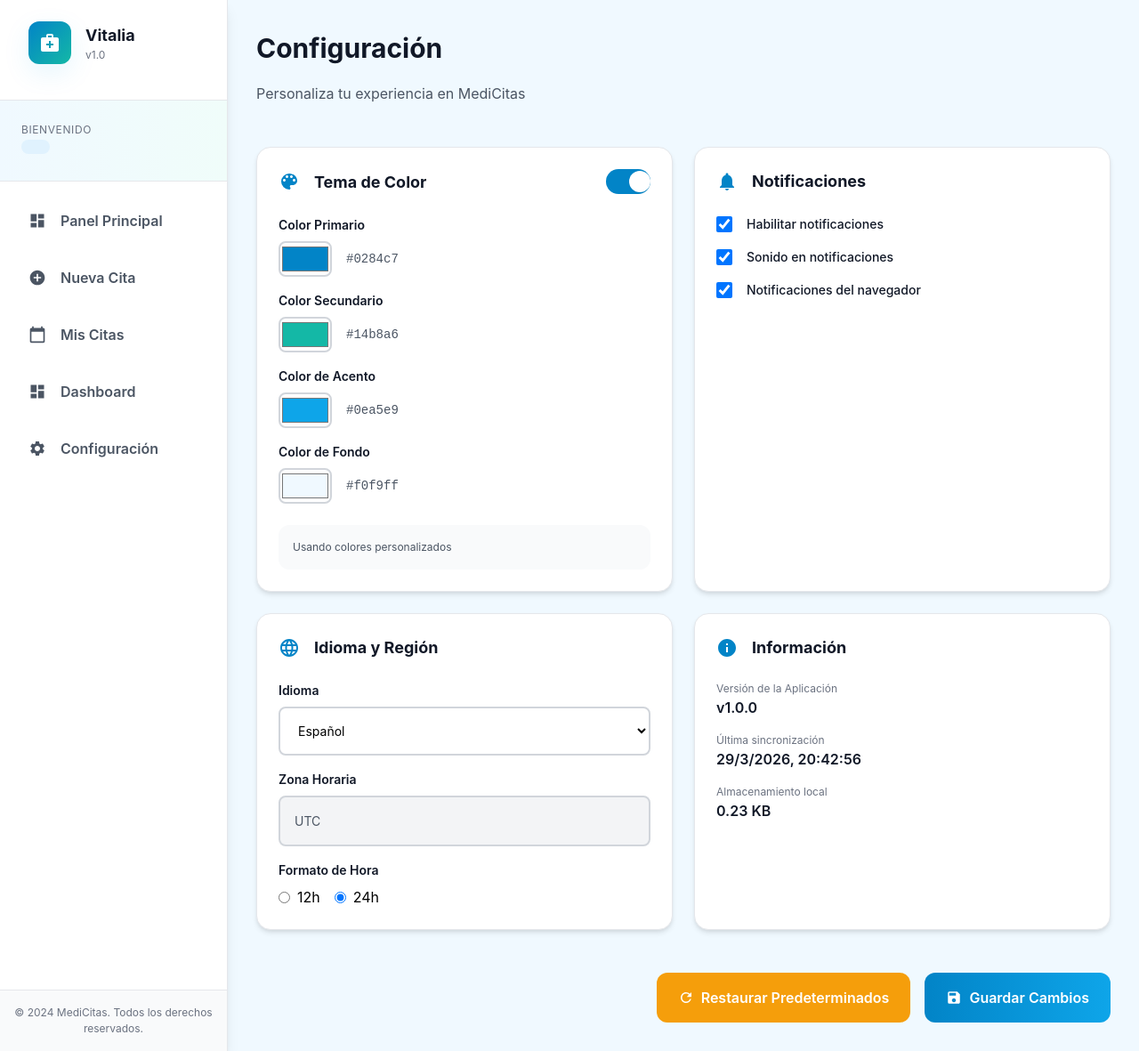
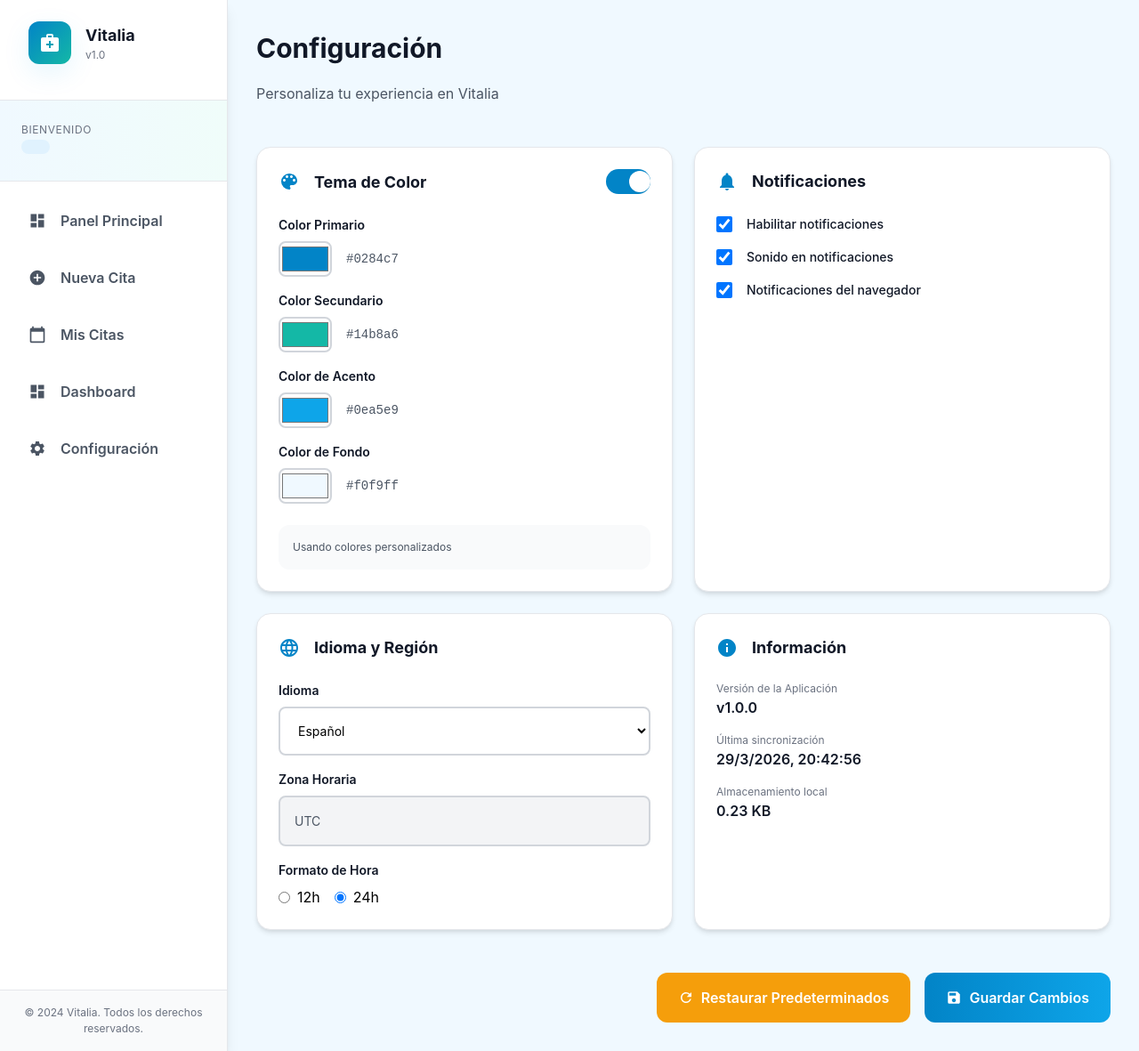
Before and after one commit to Dransil/vitalia-project, a React (Vite) app in the folder Frontend/: page / in a window 1280 px wide. Shown: the whole page at 89% size. Built offline with nearby package versions, Linux system fonts and the light colour scheme.

Commit message:
medicitas fixed for vitalia

```diff
--- a/Frontend/src/components/OptionsNav/Sidebar.jsx
+++ b/Frontend/src/components/OptionsNav/Sidebar.jsx
@@ -192,7 +192,7 @@ const Sidebar = ({ activeView, setActiveView, userRole }) => {
             margin: 0,
           }}
         >
-          © 2024 MediCitas. Todos los derechos reservados.
+          © 2024 Vitalia. Todos los derechos reservados.
         </p>
       </div>
     </aside>
--- a/Frontend/src/components/Settings.jsx
+++ b/Frontend/src/components/Settings.jsx
@@ -107,7 +107,7 @@ const Settings = () => {
           Configuración
         </h1>
         <p style={{ color: colors.neutral[600] }}>
-          Personaliza tu experiencia en MediCitas
+          Personaliza tu experiencia en Vitalia
         </p>
       </div>
 
```
